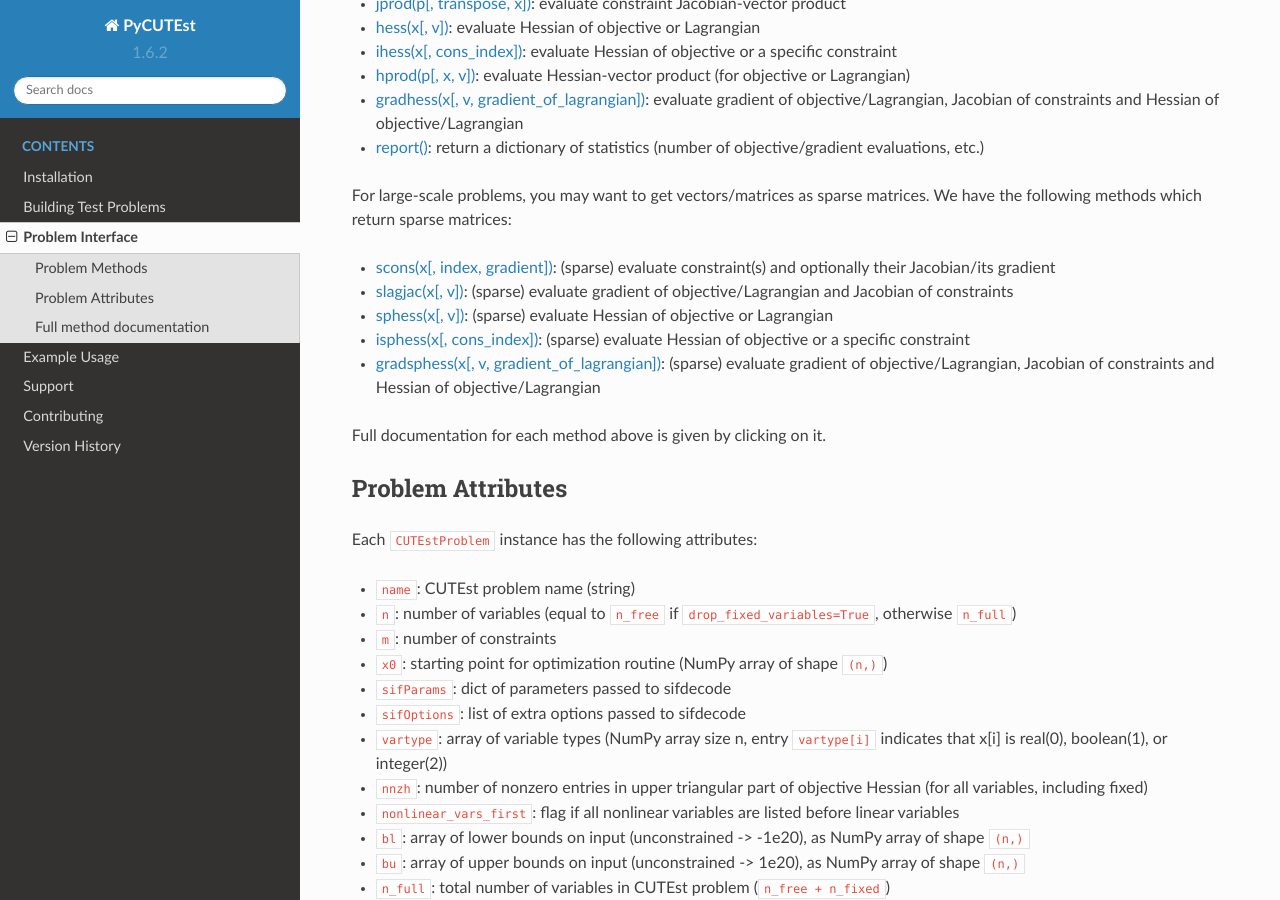
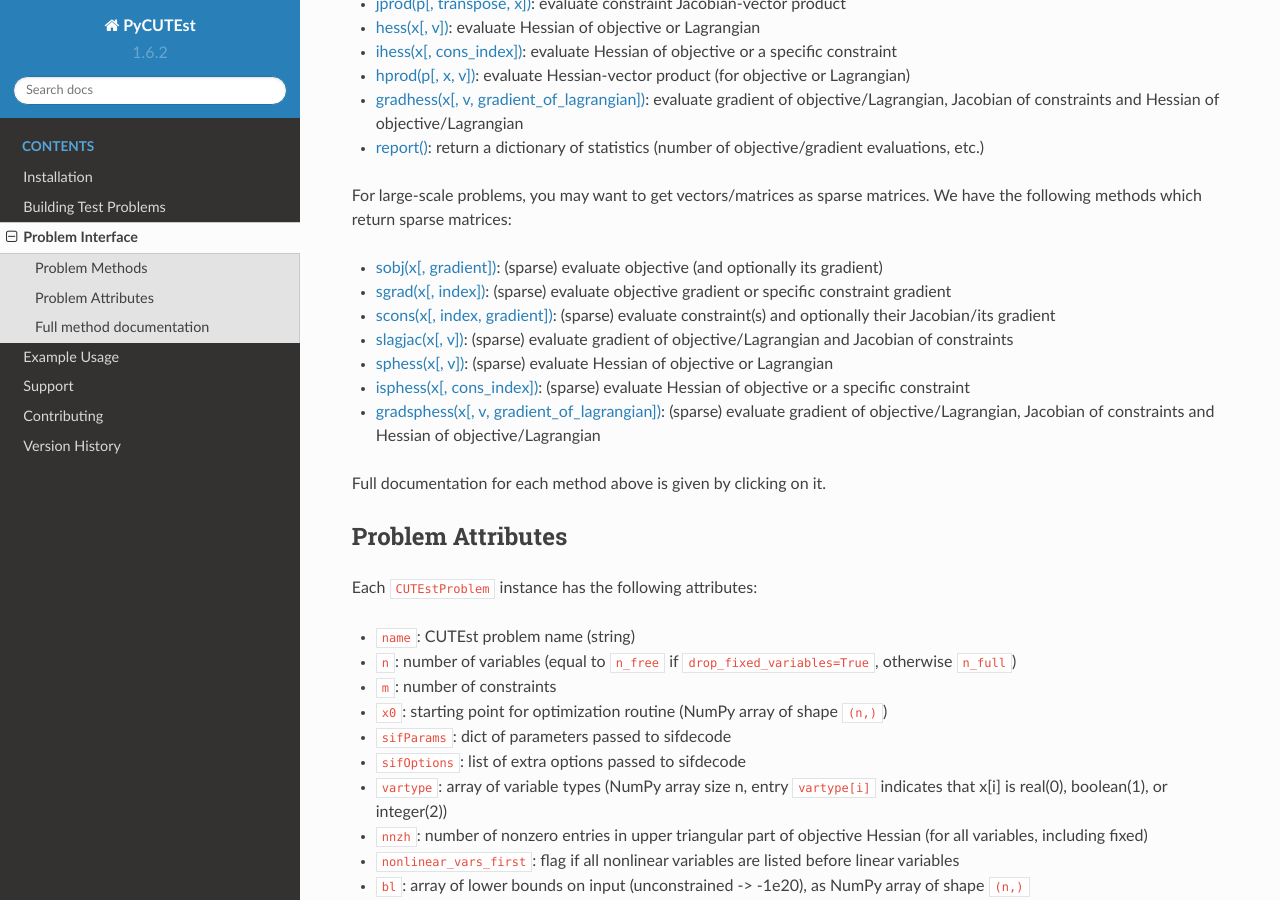
Before and after one commit to jfowkes/pycutest, a Sphinx documentation site: the page built from docs/interface.rst, in a window 1280 px wide and 900 px high, scrolled down 491 px. Built offline with Sphinx 7.4.7 and the Read the Docs theme 2.0.0, drawn with Linux system fonts in a browser that asks for light colours.

Commit message:
Add documentation for sobj and sgrad

```diff
--- a/docs/interface.rst
+++ b/docs/interface.rst
@@ -24,6 +24,8 @@ The methods available for each :code:`CUTEstProblem` instance are:
 
 For large-scale problems, you may want to get vectors/matrices as sparse matrices. We have the following methods which return sparse matrices:
 
+* `sobj(x[, gradient]) <methods/pycutest.CUTEstProblem.sobj.html>`_: (sparse) evaluate objective (and optionally its gradient)
+* `sgrad(x[, index]) <methods/pycutest.CUTEstProblem.sgrad.html>`_: (sparse) evaluate objective gradient or specific constraint gradient
 * `scons(x[, index, gradient]) <methods/pycutest.CUTEstProblem.scons.html>`_: (sparse) evaluate constraint(s) and optionally their Jacobian/its gradient
 * `slagjac(x[, v]) <methods/pycutest.CUTEstProblem.slagjac.html>`_: (sparse) evaluate gradient of objective/Lagrangian and Jacobian of constraints
 * `sphess(x[, v]) <methods/pycutest.CUTEstProblem.sphess.html>`_: (sparse) evaluate Hessian of objective or Lagrangian
@@ -86,6 +88,8 @@ Please click on a :code:`CUTEstProblem` method below for full documentation:
    hprod
    gradhess
    report
+   sobj
+   sgrad
    scons
    slagjac
    sphess
```
